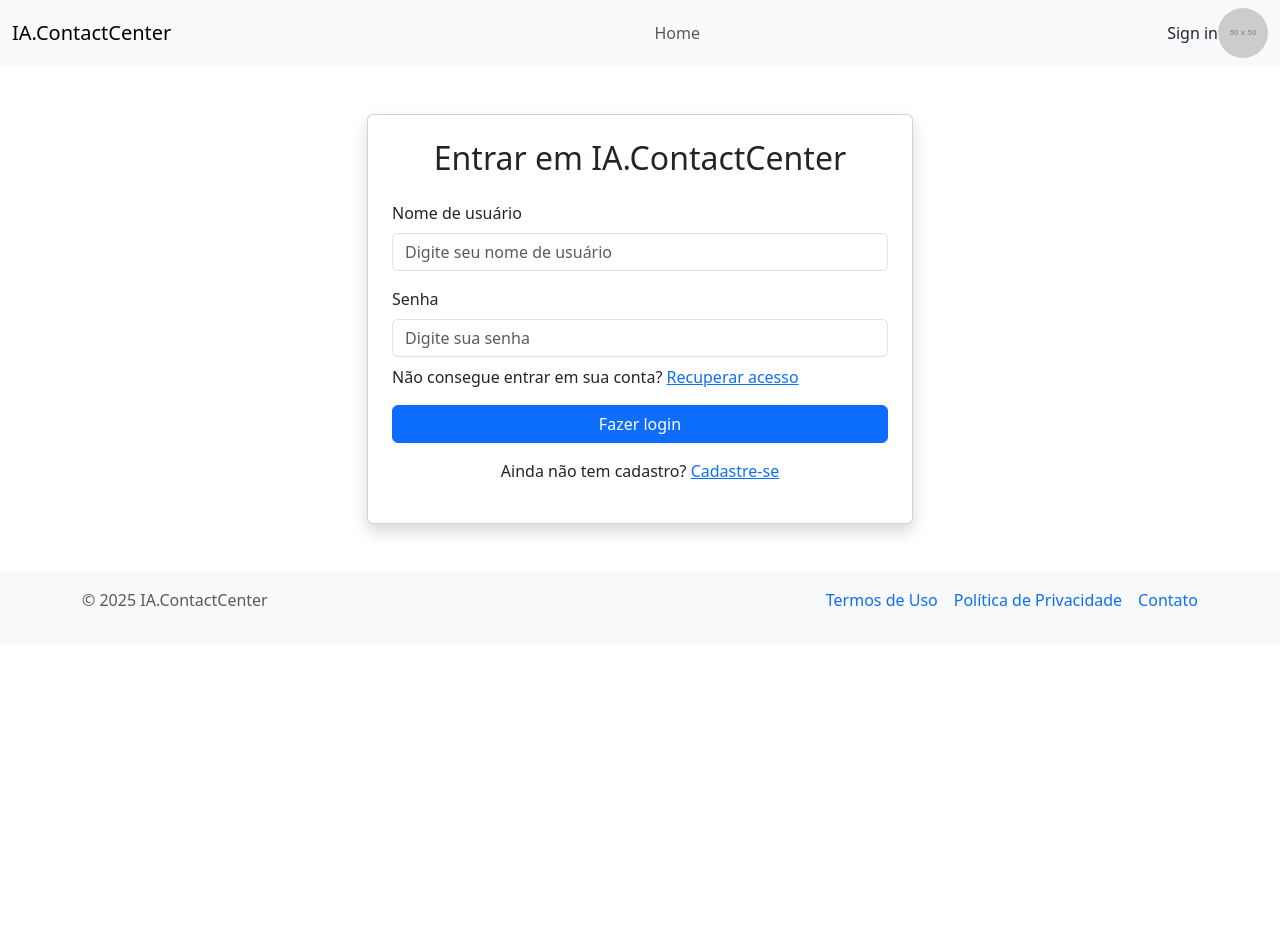
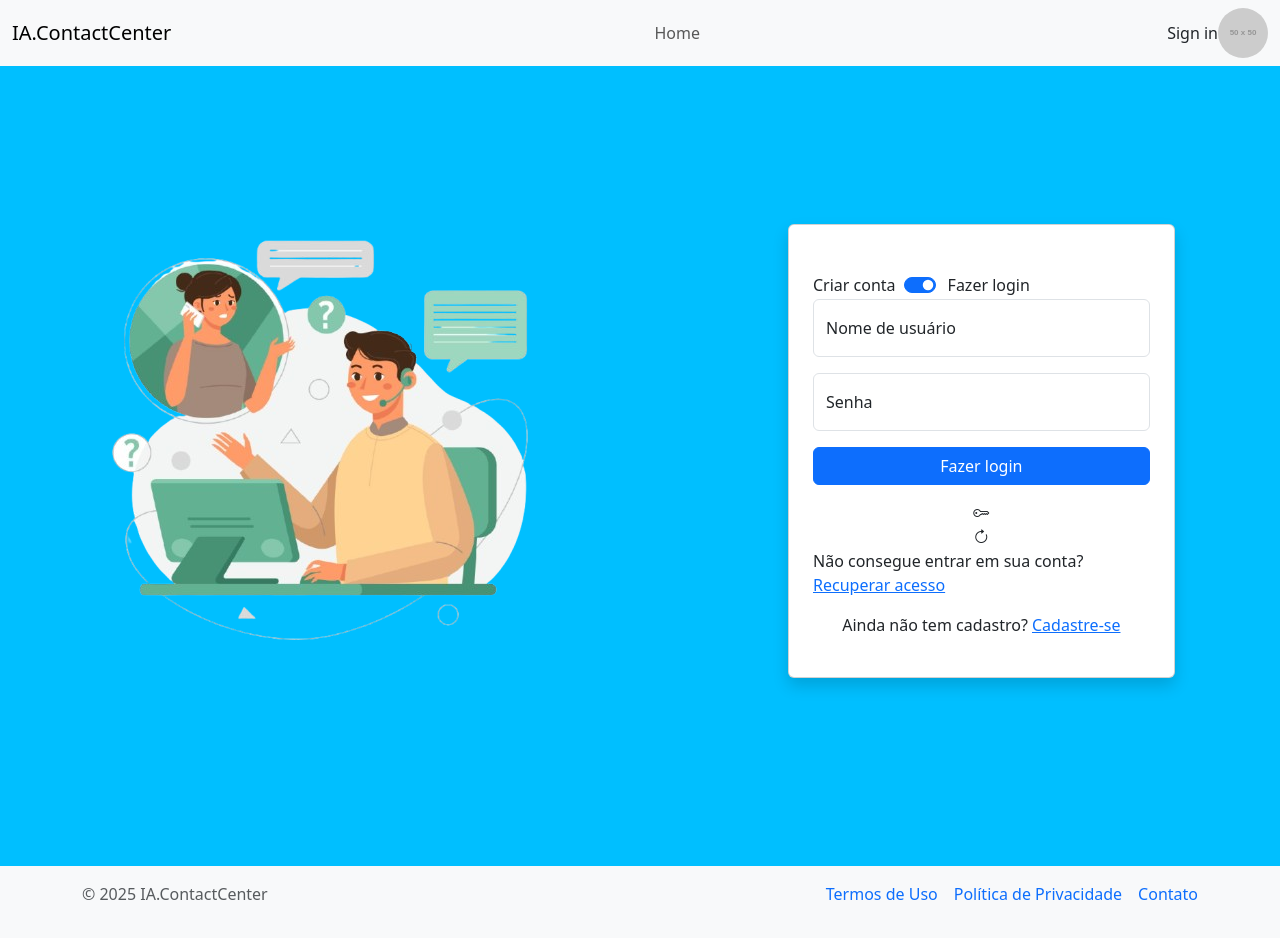
Before and after one commit to stllorg/replyvp, a Vue app in the folder client/app/: page /login in a window 1280 px wide. Before the commit the page ends 800 px from the top, so only its background shows below. Built offline with nearby package versions, Linux system fonts and the light colour scheme.

Commit message:
feat(styles): update login, register and home page layout

```diff
--- a/client/app/src/views/HomePage.vue
+++ b/client/app/src/views/HomePage.vue
@@ -1,57 +1,52 @@
 <template>
-  <div class="container mt-5">
-    <div class="row">
-      <div class="col-12">
-        <div class="card mb-2">
-          <img
-            src="https://placehold.co/512x256.png"
-            class="card-img-top"
-            alt="Imagem de Missão"
-          />
-          <div class="card-body">
-            <h5 class="card-title">Missão da Empresa</h5>
-            <p class="card-text">
-              Nossa missão é ser provedor de atendimento com IA para empresas parceiras.
-            </p>
-          </div>
-        </div>
+  <div class="col-12">
+    <div class="card mb-2 main-card">
+      <div class="card-body col-8 main-concept">
+        <h5 class="card-title">Precisa de ajuda?</h5>
+        <p class="card-text">
+          Estamos prontos para analisar seu caso e resolver seu problema.
+        </p>
+        <button type="button" class="btn btn-light">Abrir Ticket</button>
       </div>
-      <div class="col-12">
-        <div class="card mb-2">
-          <img
-            src="https://placehold.co/512x256.png"
-            class="card-img-top"
-            alt="Imagem de Missão"
-          />
-          <div class="card-body">
-            <h5 class="card-title">Vantagens de contratar</h5>
-            <p class="card-text">
-              Aumente vendas, melhore o suporte e conquiste mais clientes com nossos
-              serviços.
-            </p>
-          </div>
-        </div>
-      </div>
-      <div class="col-12">
-        <div class="card mb-2">
-          <img
-            src="https://placehold.co/512x256.png"
-            class="card-img-top"
-            alt="Imagem de Missão"
-          />
-          <div class="card-body">
-            <h5 class="card-title">Planos e Preços</h5>
-            <p class="card-text">
-              Entre em contato e transforme seu negócio com nossos serviços.
-            </p>
-            <router-link class="btn btn-primary" to="/contact">Saiba mais</router-link>
-          </div>
-        </div>
+      <div class="col-4">
+        <img
+        src="/images/freepik-customer-support-flat-design-illustration.png"
+        class="illustration"
+        alt="Illustration - Customer Support ( Flat design)"
+        />
       </div>
     </div>
   </div>
 </template>
 
+<style scoped>
+.main-card {
+  background-color: deepskyblue;
+  min-height: 60vh;
+}
+
+.illustration {
+  position: absolute;
+  top: 40%;
+  left: 65%;
+  transform: translate(-50%, -50%);
+  z-index: 10;
+  max-width: 60%;
+  max-height: 90%;
+}
+
+.main-concept {
+  color: black; /* Or any color you prefer for the text */
+  padding: 20px;
+  position: absolute;
+  top: 25%;
+  left: 5%;
+  border-radius: 10px; /* Optional: Add rounded corners */
+  text-align: left;
+  z-index: 20;
+}
+</style>
+
 <script setup>
 console.log("Home Page");
 </script>
--- a/client/app/src/views/LoginPage.vue
+++ b/client/app/src/views/LoginPage.vue
@@ -1,41 +1,52 @@
 <template>
-  <div class="container py-5">
-    <div class="row justify-content-center">
-      <div class="col-md-6">
+  <div class="col-12">
+    <div class="main-card">
+      <div class="col-md-4 py-4 main-concept">
         <div class="card shadow">
           <div class="card-body p-4">
-            <h2 class="card-title text-center mb-4">Entrar em IA.ContactCenter</h2>
+            <h2 class="card-title text-center mb-4"></h2>
+            <div class="connection-switch d-flex">
+              <span>Criar conta</span>
+              <div class="form-check form-switch ms-2">
+                <input class="form-check-input" type="checkbox" role="switch" id="flexSwitchCheckChecked" checked>
+                <label class="form-check-label ms-1" for="flexSwitchCheckChecked">Fazer login</label>
+              </div>
+            </div>
             <form @submit.prevent="handleUserSignIn">
-              <div class="mb-3">
+              <div class="form-floating mb-3">
                 <label for="username" class="form-label">Nome de usuário</label>
                 <input
                   type="text"
                   id="username"
                   class="form-control"
                   v-model="username"
-                  placeholder="Digite seu nome de usuário"
+                  placeholder=""
                   required
                 />
               </div>
-              <div class="mb-3">
-                <label for="password" class="form-label">Senha</label>
+              <div class="form-floating mb-3">
                 <input
                   type="password"
                   id="password"
                   class="form-control"
                   v-model="password"
-                  placeholder="Digite sua senha"
+                  placeholder=""
                   required
                 />
-                <p class="mt-2">
-                  Não consegue entrar em sua conta? <a href="#">Recuperar acesso</a>
-                </p>
+                <label for="password" class="form-label">Senha</label>
               </div>
               <div v-if="error" class="alert alert-danger mt-2" role="alert">
                 {{ error }}
               </div>
               <div class="d-grid gap-2 mb-3">
                 <button type="submit" class="btn btn-primary">Fazer login</button>
+              </div>
+              <div class="mt-2" style="display: flex; flex-direction: column; align-items: center;">
+                <i class="bi bi-key"></i>
+                <i class="bi bi-arrow-clockwise"></i>
+                <p>Não consegue entrar em sua conta?
+                  <a href="#">Recuperar acesso</a>
+                </p>
               </div>
               <p class="text-center">
                 Ainda não tem cadastro?
@@ -45,9 +56,45 @@
           </div>
         </div>
       </div>
+      <div class="col-4">
+        <img
+        src="/images/freepik-customer-support-flat-design-illustration.png"
+        class="illustration"
+        alt="Illustration - Customer Support ( Flat design)"
+        />
+      </div>
     </div>
   </div>
 </template>
+
+<style scoped>
+.main-card {
+  background-color: deepskyblue;
+  min-height: 100vh;
+}
+
+.main-concept {
+  color: black;
+  padding: 20px;
+  position: absolute;
+  top: 25%;
+  left: 60%;
+  border-radius: 10px;
+  text-align: left;
+  z-index: 20;
+}
+
+.illustration {
+  position: absolute;
+  top: 55%;
+  left: 25%;
+  transform: translate(-50%, -50%);
+  z-index: 10;
+  max-width: 60%;
+  max-height: 90%;
+}
+
+</style>
 
 <script setup>
 import { useAuthStore } from "@/stores/authStore";
@@ -72,7 +119,6 @@ const handleUserSignIn = async () => {
 
   try {
     await authStore.login(username.value, password.value);
-    console.log(2);
     router.push("/dashboard");
   } catch (err) {
     error.value = "Erro ao tentar fazer login.";
--- a/client/app/src/views/RegisterPage.vue
+++ b/client/app/src/views/RegisterPage.vue
@@ -1,23 +1,30 @@
 <template>
-  <div class="container py-5">
-    <div class="row justify-content-center">
-      <div class="col-md-6">
+  <div class="col-12">
+    <div class="main-card">
+      <div class="col-md-4 py-4 main-concept">
         <div class="card shadow">
           <div class="card-body p-4">
-            <h2 class="card-title text-center mb-4">Registrar em IA.ContactCenter</h2>
+            <h2 class="card-title text-center mb-4"></h2>
+            <div class="connection-switch d-flex">
+              <span>Criar conta</span>
+              <div class="form-check form-switch ms-2">
+                <input class="form-check-input" type="checkbox" role="switch" id="flexSwitchCheckDefault">
+                <label class="form-check-label ms-1" for="flexSwitchCheckDefault">Fazer login</label>
+              </div>
+            </div>
             <form @submit.prevent="register">
-              <div class="mb-3">
+              <div class="form-floating mb-3">
                 <label for="username" class="form-label">Nome de usuário</label>
                 <input
                   type="text"
                   id="username"
                   class="form-control"
                   v-model="username"
-                  placeholder="Digite seu nome de usuário"
+                  placeholder=""
                   required
                 />
               </div>
-              <div class="mb-3">
+              <div class="form-floating mb-3">
                 <label for="email" class="form-label">Endereço de email</label>
                 <input
                   type="email"
@@ -28,7 +35,7 @@
                   required
                 />
               </div>
-              <div class="mb-3">
+              <div class="form-floating mb-3">
                 <label for="password" class="form-label">Senha</label>
                 <input
                   type="password"
@@ -66,9 +73,44 @@
           </div>
         </div>
       </div>
+      <div class="col-4">
+        <img
+        src="/images/freepik-customer-support-flat-design-illustration.png"
+        class="illustration"
+        alt="Illustration - Customer Support ( Flat design)"
+        />
+      </div>
     </div>
   </div>
 </template>
+
+<style scoped>
+.main-card {
+  background-color: deepskyblue;
+  min-height: 100vh;
+}
+
+.main-concept {
+  color: black;
+  padding: 20px;
+  position: absolute;
+  top: 25%;
+  left: 60%;
+  border-radius: 10px;
+  text-align: left;
+  z-index: 20;
+}
+
+.illustration {
+  position: absolute;
+  top: 55%;
+  left: 25%;
+  transform: translate(-50%, -50%);
+  z-index: 10;
+  max-width: 60%;
+  max-height: 90%;
+}
+</style>
 
 <script setup>
 import userService from "@/services/userService";
@@ -95,7 +137,7 @@ const register = async () => {
     error.value = "Todos os campos são obrigatórios.";
     return;
   }
-  const response = await userService.registerUser();
+  const response = await userService.registerUser(username.value, email.value, password.value);
   if (response.status === 201) {
     toast.sucess(`Você se registrou com sucesso ${username.value}`, { timeout: 6000 });
     username.value = "";
```
Also changed, not shown: client/app/public/images/freepik-customer-support-flat-design-illustration.png (added).
